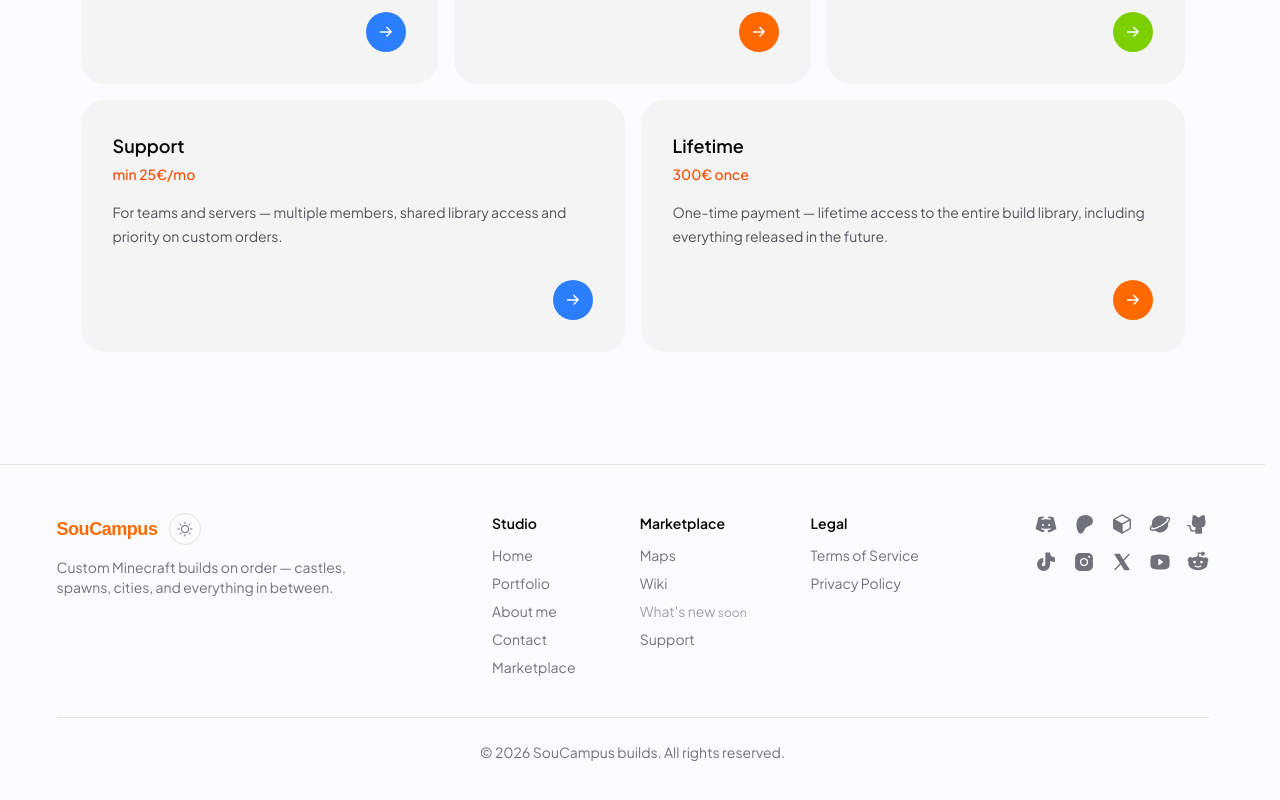
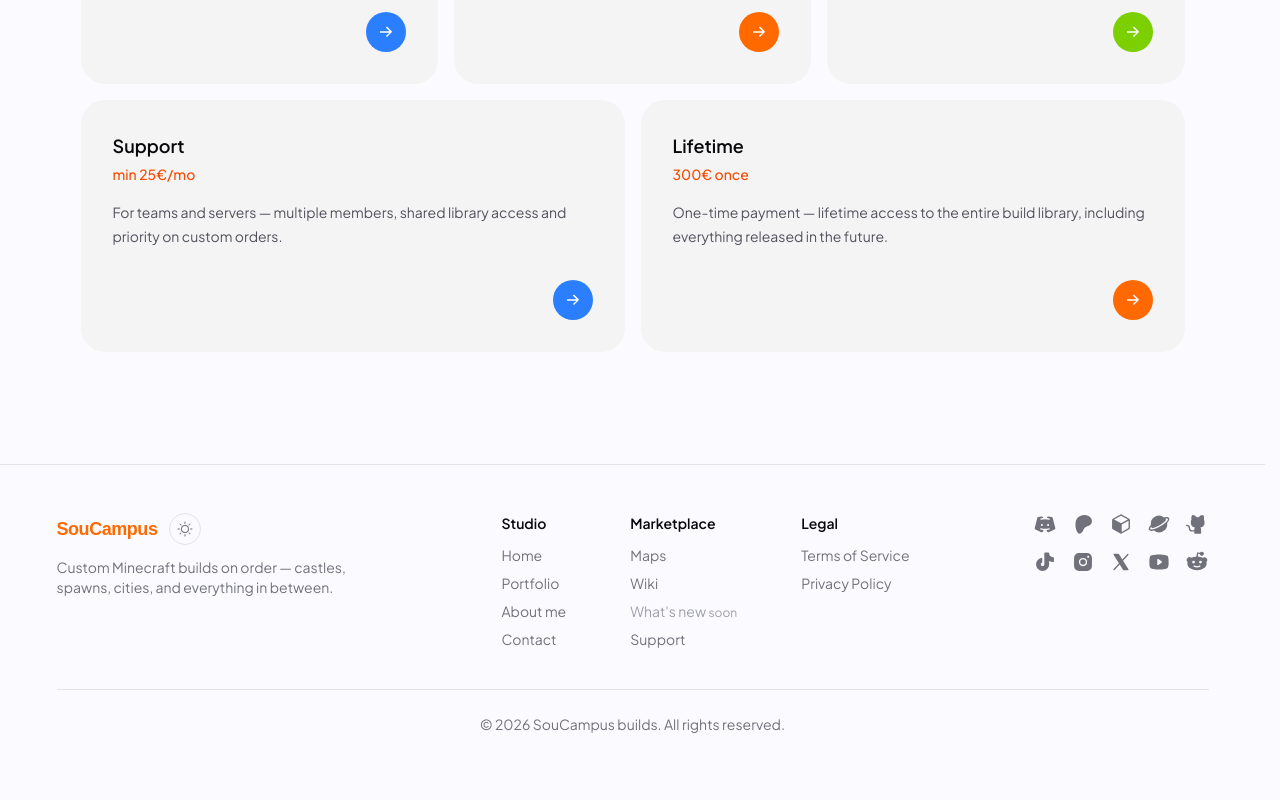
Before and after one commit to SouCampusV2/soucampusWeb, a Next.js app: page / in a window 1280 px wide. Shown: the part 2666-3466 px from the top of the page. Built offline with nearby package versions, Linux system fonts and the light colour scheme; no server answers; the database is empty; a web font is replaced by a local one.

Commit message:
Footer: studio links always play the wave, marketplace links never
Marketplace is dropped from the Studio column; it has its own column.

```diff
--- a/src/components/ContactFooter.tsx
+++ b/src/components/ContactFooter.tsx
@@ -87,6 +87,15 @@ export function ContactFooter() {
   //
   // undefined, а не false: PageTransition спрашивает hasAttribute, и
   // строку "false" он бы нашёл.
+  //
+  // ⚠️ Правило выше действует на ЛОГО и колонку Legal. У двух колонок
+  // разделов своё решение (владелец, 2026-09-15), и оно по КОЛОНКЕ, а не
+  // по странице:
+  //   Studio      — волна ВСЕГДА, в том числе со страниц магазина: эти
+  //                 ссылки ведут в студию, а волна — её язык.
+  //   Marketplace — волны НЕТ никогда, в том числе со страниц студии:
+  //                 магазин живёт без неё, и входить в него волной значило
+  //                 бы обещать анимацию, которой внутри не будет.
   const inShop = isMarketplaceRoute(usePathname());
   const wave = inShop ? undefined : "true";
 
@@ -123,12 +132,18 @@ export function ContactFooter() {
                 Studio
               </h3>
               <ul className="mt-3 space-y-2 text-sm text-zinc-500 dark:text-zinc-400">
-                {NAV_LINKS.map((link) => (
+                {/* Без пункта Marketplace (решение владельца 15.09): у
+                    магазина своя колонка рядом, и ссылка на него внутри
+                    «Studio» была дублем. Отбираем по href, а не по
+                    позиции — тот же довод, что у колонки Marketplace ниже.
+                    Из самого NAV_LINKS пункт НЕ убран: по нему навбар
+                    студии переключается в режим магазина. */}
+                {NAV_LINKS.filter((link) => link.href !== "/marketplace").map((link) => (
                   <li key={link.href}>
                     <Link
                       href={link.href}
                       className="transition-colors hover:text-zinc-950 dark:hover:text-zinc-50"
-                      data-page-transition={wave}
+                      data-page-transition="true"
                     >
                       {link.label}
                     </Link>
@@ -164,10 +179,12 @@ export function ContactFooter() {
                         {link.label} <span className="text-xs">soon</span>
                       </span>
                     ) : (
+                      // Без data-page-transition вовсе — атрибут не
+                      // ставится даже со значением undefined: волны у этой
+                      // колонки нет ни с одной страницы (шапка компонента).
                       <Link
                         href={link.href}
                         className="transition-colors hover:text-zinc-950 dark:hover:text-zinc-50"
-                        data-page-transition={wave}
                       >
                         {link.label}
                       </Link>
```
